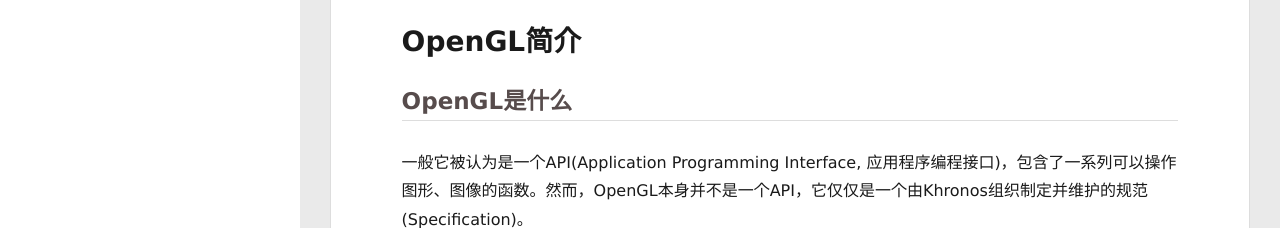
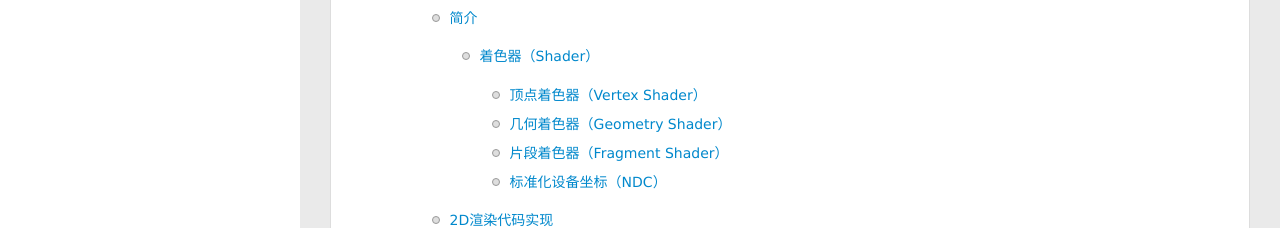
Before and after one commit to Saramandaaa/Saramandaaa.github.io, a plain HTML site: page index.html in a window 1280 px wide. Shown: the part 572-800 px from the top of the page. Drawn offline with Linux system fonts and the light colour scheme.

Commit message:
Site updated: 2021-01-12 17:33:34

```diff
--- a/index.html
+++ b/index.html
@@ -184,7 +184,20 @@
 </li>
 </ul>
 </li>
-<li><a href="#%E6%B8%B2%E6%9F%93%E7%AE%A1%E7%BA%BF%EF%BC%88Pipeline%EF%BC%89">渲染管线（Pipeline）</a></li>
+<li><a href="#%E6%B8%B2%E6%9F%93%E7%AE%A1%E7%BA%BF%EF%BC%88Pipeline%EF%BC%89">渲染管线（Pipeline）</a><ul>
+<li><a href="#%E7%AE%80%E4%BB%8B">简介</a><ul>
+<li><a href="#%E7%9D%80%E8%89%B2%E5%99%A8%EF%BC%88Shader%EF%BC%89">着色器（Shader）</a><ul>
+<li><a href="#%E9%A1%B6%E7%82%B9%E7%9D%80%E8%89%B2%E5%99%A8%EF%BC%88Vertex-Shader%EF%BC%89">顶点着色器（Vertex Shader）</a></li>
+<li><a href="#%E5%87%A0%E4%BD%95%E7%9D%80%E8%89%B2%E5%99%A8%EF%BC%88Geometry-Shader%EF%BC%89">几何着色器（Geometry Shader）</a></li>
+<li><a href="#%E7%89%87%E6%AE%B5%E7%9D%80%E8%89%B2%E5%99%A8%EF%BC%88Fragment-Shader%EF%BC%89">片段着色器（Fragment Shader）</a></li>
+<li><a href="#%E6%A0%87%E5%87%86%E5%8C%96%E8%AE%BE%E5%A4%87%E5%9D%90%E6%A0%87%EF%BC%88NDC%EF%BC%89">标准化设备坐标（NDC）</a></li>
+</ul>
+</li>
+</ul>
+</li>
+<li><a href="#2D%E6%B8%B2%E6%9F%93%E4%BB%A3%E7%A0%81%E5%AE%9E%E7%8E%B0">2D渲染代码实现</a></li>
+</ul>
+</li>
 </ul>
 <h1 id="OpenGL简介"><a href="#OpenGL简介" class="headerlink" title="OpenGL简介"></a>OpenGL简介</h1><h2 id="OpenGL是什么"><a href="#OpenGL是什么" class="headerlink" title="OpenGL是什么"></a>OpenGL是什么</h2><p>一般它被认为是一个API(Application Programming Interface, 应用程序编程接口)，包含了一系列可以操作图形、图像的函数。然而，OpenGL本身并不是一个API，它仅仅是一个由Khronos组织制定并维护的规范(Specification)。</p>
 <p>OpenGL规范严格规定了每个函数该如何执行，以及它们的输出值。至于内部具体每个函数是如何实现(Implement)的，将由OpenGL库的开发者自行决定（译注：这里开发者是指编写OpenGL库的人）。因为OpenGL规范并没有规定实现的细节，具体的OpenGL库允许使用不同的实现，只要其功能和结果与规范相匹配（亦即，作为用户不会感受到功能上的差异）。</p>
@@ -238,7 +251,7 @@
 </br>
 
 <p>OpenGL使用的渲染管线具体分为如下六个阶段</p>
-<p><img src="https://i.loli.net/2021/01/12/iBFdnJvOUxAMZ76.png"></p>
+<p><img src="https://i.loli.net/2021/01/12/iBFdnJvOUxAMZ76.png#pic_center"></p>
 <h2 id="着色器（Shader）"><a href="#着色器（Shader）" class="headerlink" title="着色器（Shader）"></a>着色器（Shader）</h2><p>图形渲染管线可以被划分为几个阶段，每个阶段将会把前一个阶段的输出作为输入。所有这些阶段都是高度专门化的（它们都有一个特定的函数），并且很容易并行执行。正是由于它们具有并行执行的特性，当今大多数显卡都有成千上万的小处理核心，它们在GPU上为每一个（渲染管线）阶段运行各自的小程序，从而在图形渲染管线中快速处理你的数据。这些小程序叫做着色器(Shader)。</p>
 <p>有些着色器允许开发者自己配置，可以更细致地让我们控制图形渲染管线中的特定部分，而且因为它们运行在GPU上，所以它们可以给我们节约宝贵的CPU时间。OpenGL着色器是用OpenGL着色器语言(OpenGL Shading Language, GLSL)写成的</p>
 <p>上图渲染管线中蓝色的三个部分可以由开发者进行自由编辑。</p>
@@ -260,10 +273,13 @@
 <p>OpenGL中的一个片段是OpenGL渲染一个像素所需的所有数据。</p>
 <p>随后，片段数据将会进行Alpha测试（Alpha Test），混合（Blending），深度测试（Depth Test），模板测试（Stencil Test）等过程，最后成为显示在屏幕上的像素颜色。</p>
 <h3 id="标准化设备坐标（NDC）"><a href="#标准化设备坐标（NDC）" class="headerlink" title="标准化设备坐标（NDC）"></a>标准化设备坐标（NDC）</h3><p>一旦你的顶点坐标已经在顶点着色器中处理过，它们就应该是标准化设备坐标了，标准化设备坐标是一个x、y和z值在-1.0到1.0的一小段空间。任何落在范围外的坐标都会被丢弃/裁剪，不会显示在你的屏幕上。</p>
-<p><img src="https://i.loli.net/2021/01/12/I2GOng3yzxiWe98.png"></p>
+<p><img src="https://i.loli.net/2021/01/12/I2GOng3yzxiWe98.png#pic_center"></p>
 <p>与通常的屏幕坐标不同，y轴正方向为向上，(0, 0)坐标是这个图像的中心，而不是左上角。最终你希望所有(变换过的)坐标都在这个坐标空间中，否则它们就不可见了。</p>
 <p>你的标准化设备坐标接着会变换为屏幕空间坐标(Screen-space Coordinates)，这是使用你通过<code>glViewport</code>函数提供的数据，进行视口变换(Viewport Transform)完成的。所得的屏幕空间坐标又会被变换为片段输入到片段着色器中。</p>
-<h2 id="代码实现"><a href="#代码实现" class="headerlink" title="代码实现"></a>代码实现</h2>
+<h2 id="2D渲染代码实现"><a href="#2D渲染代码实现" class="headerlink" title="2D渲染代码实现"></a>2D渲染代码实现</h2><p>定义需要渲染的顶点数据：</p>
+<figure class="highlight cpp"><table><tr><td class="gutter"><pre><span class="line">1</span><br><span class="line">2</span><br><span class="line">3</span><br><span class="line">4</span><br><span class="line">5</span><br><span class="line">6</span><br></pre></td><td class="code"><pre><span class="line"><span class="comment">//三角形三个角的坐标(x,y,z)</span></span><br><span class="line"><span class="keyword">float</span> vertices[] = &#123;</span><br><span class="line">    <span class="number">-0.5f</span>, <span class="number">-0.5f</span>, <span class="number">0.0f</span>,</span><br><span class="line">     <span class="number">0.5f</span>, <span class="number">-0.5f</span>, <span class="number">0.0f</span>,</span><br><span class="line">     <span class="number">0.0f</span>,  <span class="number">0.5f</span>, <span class="number">0.0f</span></span><br><span class="line">&#125;;</span><br></pre></td></tr></table></figure>
+<p>目前是在平面上渲染，则不用考虑z坐标，将z坐标设为0。</p>
+
 
 
 
```
Also changed, not shown: 2021/01/11/OpenGL总结（LearnOpenGL）/index.html (+25 -9 lines).
